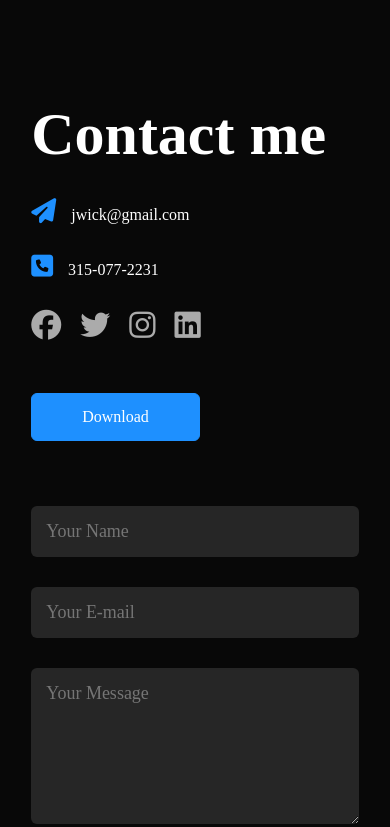
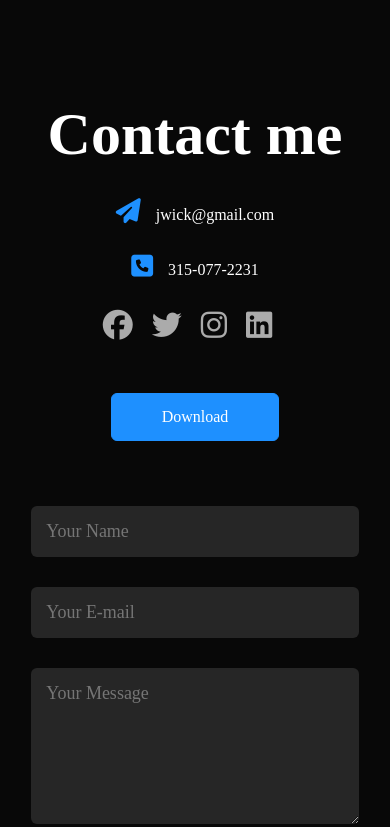
Before and after one commit to arshathahamed10/johnwick, a plain HTML site: page index.html in a window 390 px wide. Shown: the part 4733-5560 px from the top of the page. Drawn offline with Linux system fonts and the light colour scheme.

Commit message:
Media added

```diff
--- a/index.html
+++ b/index.html
@@ -4,7 +4,7 @@
 <head>
     <meta charset="UTF-8">
     <meta http-equiv="X-UA-Compatible" content="IE-edge">
-    <meta name="viewport" countent="width=device-width ,initial-scale=1.0">
+    <meta name="viewport" content="width=device-width ,initial-scale=1.0">
     <title>My Name Is Arshath </Nav></title>
     <link rel="stylesheet" href="style.css">
     <script src="https://kit.fontawesome.com/74f69d3e66.js" crossorigin="anonymous"></script>
@@ -148,7 +148,7 @@
     <div id="contact">
         <div class="container">
             <div class="row">
-                <div class="contact-left">
+                <div class="contact-left ">
                     <h1 class="sub-title">Contact me</h1>
                     <p><i class="fa-solid fa-paper-plane"></i>jwick@gmail.com</p>
                     <p><i class="fa-solid fa-square-phone"></i>315-077-2231</p>
--- a/style.css
+++ b/style.css
@@ -343,7 +343,7 @@ nav .fa-solid{
     display:none;
 }
 
-@media only screen and (max-width: 600px){
+@media only screen and (max-width: 550px){
     #header{
         background-image:url(Images/designphonre.png);
     }
@@ -387,12 +387,23 @@ nav .fa-solid{
     .contact-left,.contact-right{
         flex-basis:100%;
     }
+    .contact-left{
+        display:block;
+        text-align:center;
+
+    }
+    .btn.btn2{
+        display:block;
+
+    }
+
+}
 
 
-}
 #msg{
     color:green;
     margin-top:-40px;
 
     display:block;
 }
+/*320px, 768px, and 1200px*/
```
